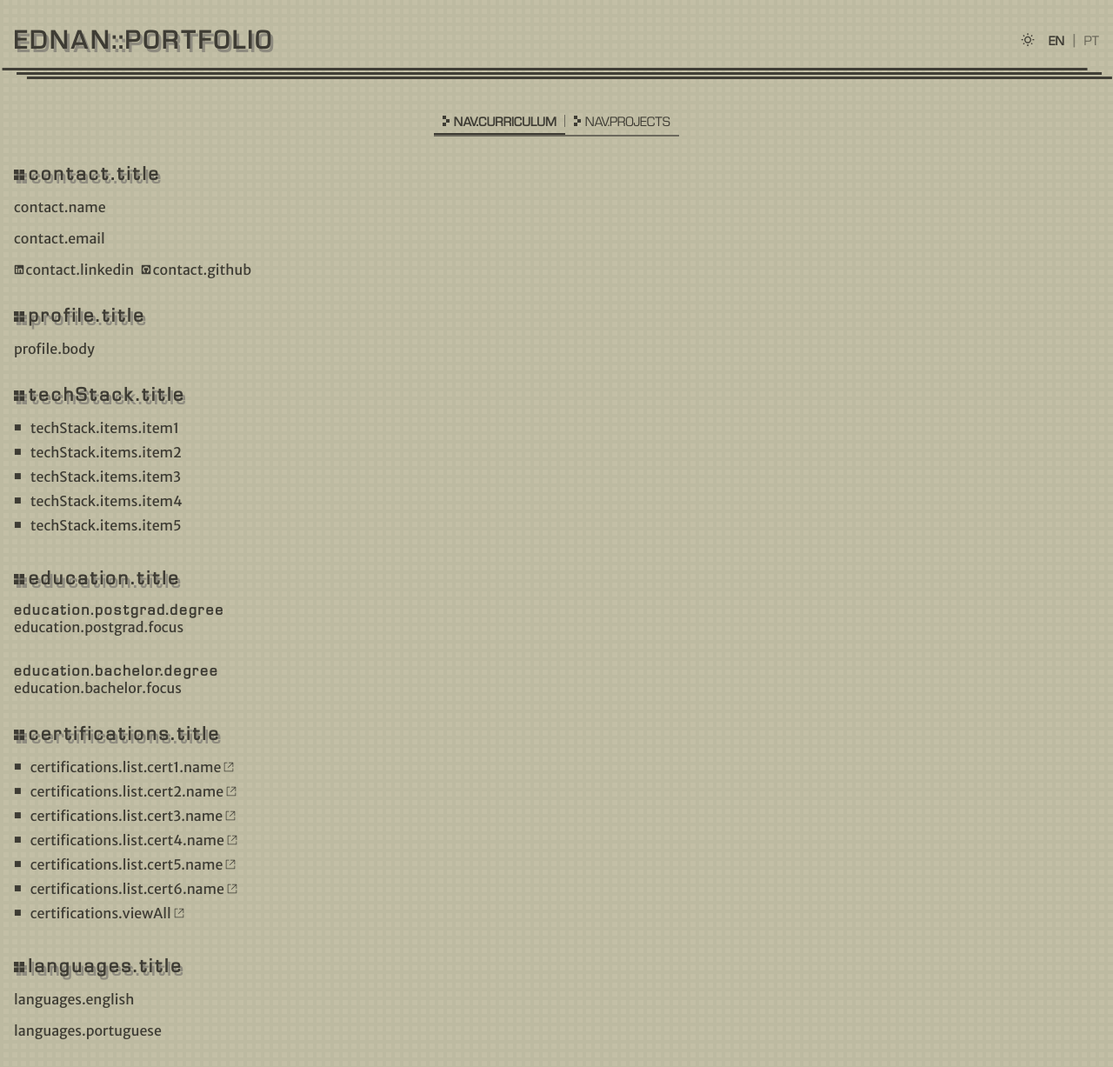
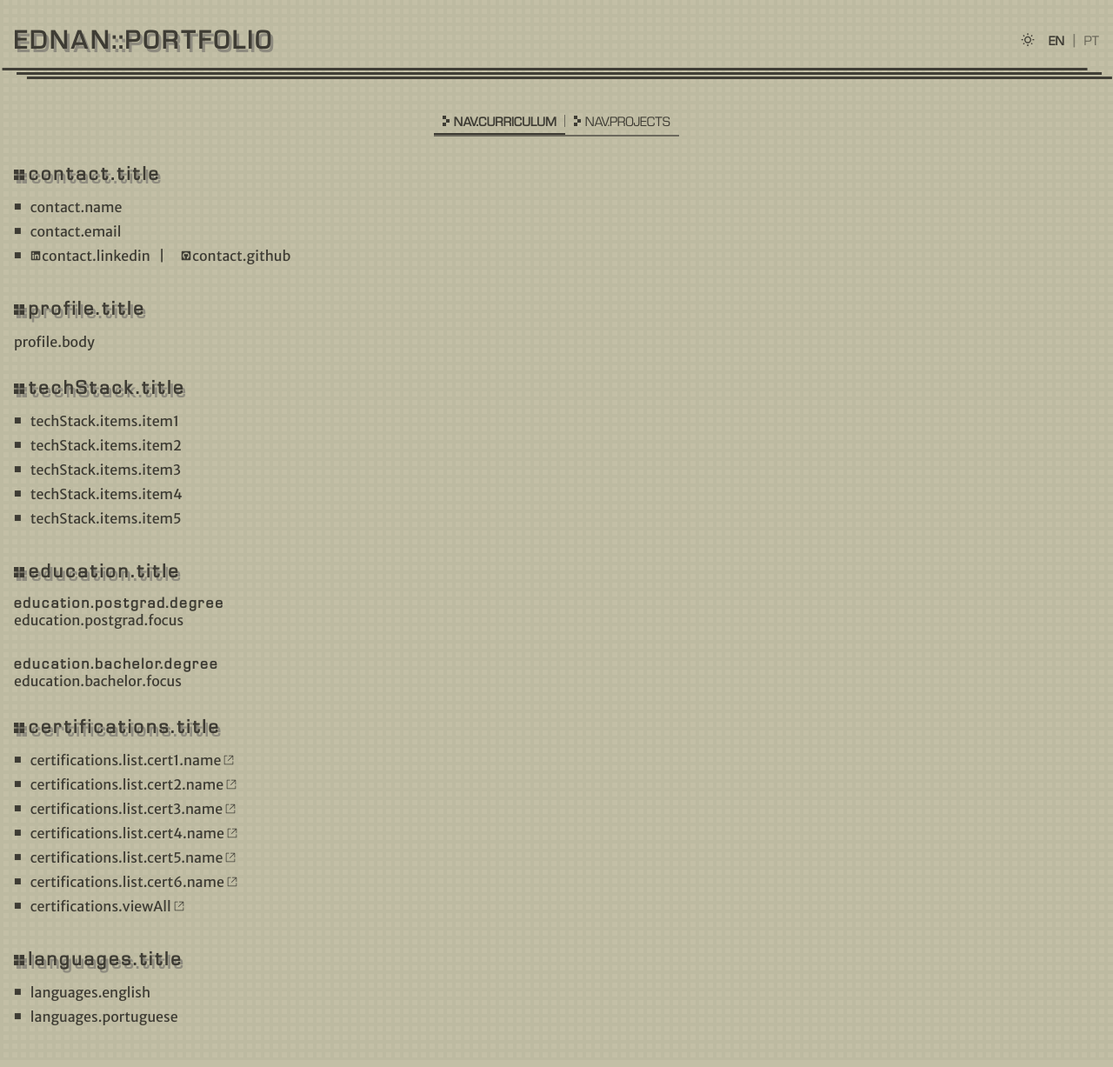
Before and after one commit to ednanf/portfolio, a React (Vite) app: page / in a window 1280 px wide. Shown: the whole page at 87% size. Built offline with nearby package versions, Linux system fonts and the light colour scheme; what i18next-resources-to-backend would draw is missing.

Commit message:
fix(CurriculumPage): restructure contact and languages sections to use lists for better semantics

```diff
--- a/src/pages/CurriculumPage/CurriculumPage.tsx
+++ b/src/pages/CurriculumPage/CurriculumPage.tsx
@@ -14,9 +14,10 @@ const CurriculumPage = () => {
       <section className={styles.container}>
         <H2Custom>{t('contact.title')}</H2Custom>
         <div className={styles.sectionContent}>
-          <p>{t('contact.name')}</p>
-          <p>{t('contact.email')}</p>
-          <div className={styles.links}>
+          <ul className={sharedStyles.list}>
+            <li>{t('contact.name')}</li>
+            <li>{t('contact.email')}</li>
+            <li>
               <a
                 href="https://www.linkedin.com/in/ednanrff/"
                 target="_blank"
@@ -24,16 +25,19 @@ const CurriculumPage = () => {
                 className={styles.link}
               >
                 <FaLinkedin /> {t('contact.linkedin')}
-            </a>
+              </a>{' '}
+              |{' '}
               <a
                 href="https://github.com/ednanf"
                 target="_blank"
                 rel="noopener noreferrer"
                 className={styles.link}
+                style={{ marginLeft: 8 }}
               >
                 <FaGithubSquare /> {t('contact.github')}
               </a>
-          </div>
+            </li>
+          </ul>
         </div>
       </section>
 
@@ -140,8 +144,10 @@ const CurriculumPage = () => {
       <section className={styles.container}>
         <H2Custom>{t('languages.title')}</H2Custom>
         <div className={styles.sectionContent}>
-          <p>{t('languages.english')}</p>
-          <p>{t('languages.portuguese')}</p>
+          <ul className={sharedStyles.list}>
+            <li>{t('languages.english')}</li>
+            <li>{t('languages.portuguese')}</li>
+          </ul>
         </div>
       </section>
     </div>
```
Lines whose indentation alone changed are shown as unchanged.
